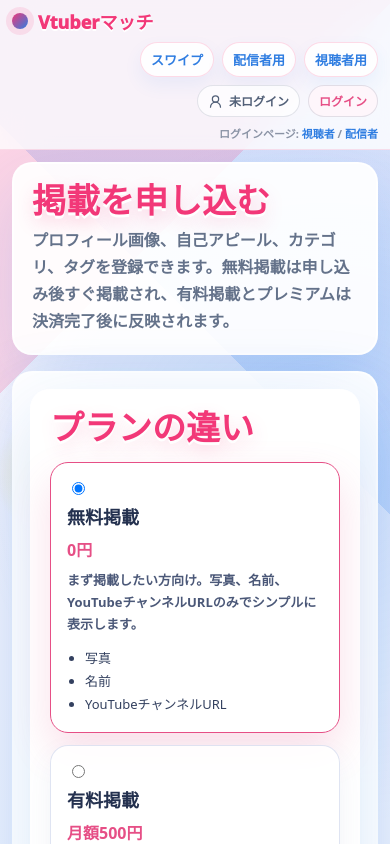
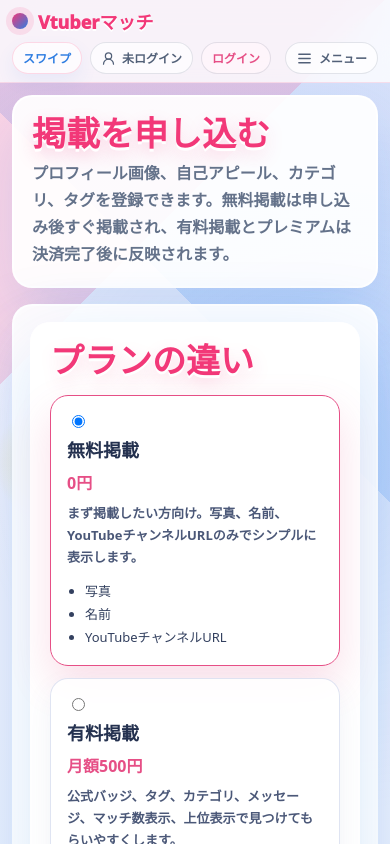
Before and after one commit to sukebo700-git/vtuber-match, a Next.js app: page /apply in a window 390 px wide. Shown: the top 844 px of the page. Built offline with nearby package versions, Linux system fonts and the light colour scheme.

Commit message:
Update login header menu

```diff
--- a/app/globals.css
+++ b/app/globals.css
@@ -193,41 +193,37 @@ button {
 }
 
 .header-auth-block {
-  display: inline-flex;
-  flex-direction: column;
+  display: flex;
   align-items: center;
+  justify-content: flex-end;
+  flex-wrap: wrap;
   gap: 8px;
   margin-left: auto;
 }
 
-.global-nav {
-  display: flex;
-  gap: 8px;
-  justify-content: flex-end;
-}
-
-.header-auth-row {
-  display: flex;
-  align-items: center;
-  justify-content: flex-end;
-  gap: 8px;
-  width: 100%;
-}
-
+.header-main-link,
 .header-user-name,
-.header-auth-action {
-  min-height: 32px;
+.header-auth-action,
+.header-menu-button {
+  min-height: 36px;
   display: inline-flex;
   align-items: center;
+  justify-content: center;
   gap: 6px;
   border: 1px solid rgba(100, 114, 138, 0.18);
   border-radius: 999px;
-  padding: 6px 11px;
+  padding: 7px 12px;
   background: rgba(255, 255, 255, 0.72);
   color: #526078;
   font-size: 13px;
   font-weight: 800;
   white-space: nowrap;
+}
+
+.header-main-link {
+  border-color: rgba(242, 56, 120, 0.18);
+  color: var(--blue);
+  box-shadow: 0 8px 18px rgba(47, 125, 225, 0.08);
 }
 
 .header-auth-action {
@@ -236,18 +232,51 @@ button {
   cursor: pointer;
 }
 
-.header-login-links {
-  color: #8a93a5;
-  font-size: 11px;
-  font-weight: 800;
-  white-space: nowrap;
+.header-menu-wrap {
+  position: relative;
+  z-index: 40;
 }
 
-.header-login-links a {
-  color: var(--blue);
+.header-menu-button {
+  color: #526078;
+  cursor: pointer;
 }
 
-.global-nav a,
+.header-menu-panel {
+  position: absolute;
+  top: calc(100% + 8px);
+  right: 0;
+  width: 220px;
+  display: grid;
+  gap: 6px;
+  border: 1px solid rgba(100, 114, 138, 0.16);
+  border-radius: 18px;
+  padding: 10px;
+  background: rgba(255, 255, 255, 0.96);
+  box-shadow: var(--shadow);
+}
+
+.header-menu-panel a,
+.header-menu-panel button {
+  width: 100%;
+  min-height: 38px;
+  border: 0;
+  border-radius: 12px;
+  padding: 9px 10px;
+  background: rgba(245, 248, 255, 0.88);
+  color: #526078;
+  font-size: 13px;
+  font-weight: 900;
+  text-align: left;
+  cursor: pointer;
+}
+
+.header-menu-panel a:hover,
+.header-menu-panel button:hover {
+  background: rgba(255, 235, 246, 0.95);
+  color: #e64f86;
+}
+
 .mini-button {
   min-height: 38px;
   border: 1px solid rgba(242, 56, 120, 0.18);
@@ -1084,6 +1113,12 @@ button {
   font-weight: 720;
 }
 
+.login-select-grid {
+  width: min(760px, calc(100% - 32px));
+  margin: 20px auto 64px;
+  grid-template-columns: repeat(2, minmax(0, 1fr));
+}
+
 .report-section {
   display: grid;
   gap: 14px;
@@ -1180,35 +1215,29 @@ button {
     font-size: 18px;
   }
 
-  .global-nav a {
-    min-height: 34px;
-    padding: 7px 10px;
-    font-size: 13px;
-  }
-
   .header-auth-block {
     order: 3;
     width: 100%;
     margin-left: 0;
-    align-items: stretch;
-  }
-
-  .global-nav,
-  .header-auth-row {
     justify-content: flex-end;
     flex-wrap: wrap;
   }
 
+  .header-main-link,
   .header-user-name,
-  .header-auth-action {
+  .header-auth-action,
+  .header-menu-button {
     min-height: 32px;
     padding: 6px 10px;
     font-size: 12px;
   }
 
-  .header-login-links {
-    width: 100%;
-    text-align: right;
+  .header-menu-wrap {
+    margin-left: auto;
+  }
+
+  .header-menu-panel {
+    width: min(240px, calc(100vw - 24px));
   }
 
   .main {
--- a/components/HeaderAuthStatus.tsx
+++ b/components/HeaderAuthStatus.tsx
@@ -1,114 +1,193 @@
 "use client";
 
-import { useEffect, useState } from "react";
-import { LogOut, UserRound } from "lucide-react";
+import { LogOut, Menu, UserRound } from "lucide-react";
+import { useEffect, useMemo, useState } from "react";
 
-type LoginState = {
+type HeaderLoginState = {
+  id?: string;
   type: "creator" | "viewer";
-  name: string;
+  name?: string;
   email?: string;
 };
 
-const viewerAuthKey = "vtuber-match-viewer-auth";
-const viewerProfileKey = "vtuber-match-viewer-profile";
+type ViewerProfileLike = HeaderLoginState & {
+  display_name?: string;
+  youtube_display_name?: string;
+};
 
-export function HeaderAuthStatus() {
-  const [login, setLogin] = useState<LoginState | null>(null);
-
-  useEffect(() => {
-    function refresh() {
-      const nextLogin = readLoginState();
-      setLogin(nextLogin);
-      document.body.classList.toggle("creator-auth", nextLogin?.type === "creator");
-      document.body.classList.toggle("viewer-auth", nextLogin?.type === "viewer");
-    }
-
-    refresh();
-    window.addEventListener("storage", refresh);
-    window.addEventListener("vtuber-match-auth-changed", refresh);
-    return () => {
-      window.removeEventListener("storage", refresh);
-      window.removeEventListener("vtuber-match-auth-changed", refresh);
-      document.body.classList.remove("creator-auth", "viewer-auth");
-    };
-  }, []);
-
-  function logout() {
-    [
+const CREATOR_KEYS = [
+  "vtuber-match-creator-id",
   "vtuber-match-creator-login-id",
   "vtuber-match-creator-email",
   "vtuber-match-creator-name",
+  "vtuber-match-creator-auth",
   "vtuber-match-creator-application-id",
   "vtuber-match-creator-streamer-id",
   "vtuber-match-creator-plan",
+];
+
+const VIEWER_KEYS = [
+  "vtuber-match-viewer-id",
+  "vtuber-match-viewer-email",
+  "vtuber-match-viewer-name",
   "vtuber-match-viewer-auth",
-      "vtuber-match-viewer-id",
-      "vtuber-match-viewer-profile"
-    ].forEach((key) => localStorage.removeItem(key));
-    setLogin(null);
-    document.body.classList.remove("creator-auth", "viewer-auth");
-    window.dispatchEvent(new Event("vtuber-match-auth-changed"));
+  "vtuber-match-viewer-profile",
+];
+
+function readJson<T>(value: string | null): T | null {
+  if (!value) return null;
+  try {
+    return JSON.parse(value) as T;
+  } catch {
+    return null;
+  }
 }
 
-  const label = login ? login.name || login.email || "ログイン中" : "未ログイン";
+function readLoginState(): HeaderLoginState | null {
+  if (typeof window === "undefined") return null;
 
-  return (
-    <div className="header-auth-block" aria-label="ログイン状態">
-      <nav className="global-nav" aria-label="メイン">
-        <a href="/">スワイプ</a>
-        <a href="/creator">配信者用</a>
-        <a href="/viewer">視聴者用</a>
-      </nav>
-      <div className="header-auth-row">
-        <span className="header-user-name">
-          <UserRound size={15} />
-          {label}
-        </span>
-        {login ? (
-          <button className="header-auth-action" type="button" onClick={logout}>
-            <LogOut size={15} />
-            ログアウト
-          </button>
-        ) : (
-          <a className="header-auth-action" href="/viewer/login">ログイン</a>
-        )}
-        <span className="header-login-links">
-          ログインページ: <a href="/viewer/login">視聴者</a> / <a href="/creator/login">配信者</a>
-        </span>
-      </div>
-    </div>
-  );
-}
+  const creatorAuth = readJson<HeaderLoginState>(localStorage.getItem("vtuber-match-creator-auth"));
+  const creatorId =
+    localStorage.getItem("vtuber-match-creator-id") ||
+    localStorage.getItem("vtuber-match-creator-login-id") ||
+    creatorAuth?.id;
+  const creatorEmail = localStorage.getItem("vtuber-match-creator-email") || creatorAuth?.email;
+  const creatorName = localStorage.getItem("vtuber-match-creator-name") || creatorAuth?.name;
 
-function readLoginState(): LoginState | null {
-  const creatorEmail = localStorage.getItem("vtuber-match-creator-email") || "";
-  if (creatorEmail) {
+  if (creatorId || creatorEmail || creatorName) {
     return {
+      id: creatorId || undefined,
       type: "creator",
-      name: localStorage.getItem("vtuber-match-creator-name") || creatorEmail,
-      email: creatorEmail
+      name: creatorName || undefined,
+      email: creatorEmail || undefined,
     };
   }
 
-  const viewerAuth = safeParse(localStorage.getItem(viewerAuthKey));
-  const viewerProfile = safeParse(localStorage.getItem(viewerProfileKey));
-  const viewerName = viewerAuth?.name || viewerProfile?.display_name || viewerProfile?.youtube_display_name || viewerAuth?.email || "";
-  if (viewerName) {
+  const viewerAuth = readJson<HeaderLoginState>(localStorage.getItem("vtuber-match-viewer-auth"));
+  const viewerProfile = readJson<ViewerProfileLike>(localStorage.getItem("vtuber-match-viewer-profile"));
+  const viewerId = localStorage.getItem("vtuber-match-viewer-id") || viewerAuth?.id || viewerProfile?.id;
+  const viewerEmail = localStorage.getItem("vtuber-match-viewer-email") || viewerAuth?.email || viewerProfile?.email;
+  const viewerName =
+    localStorage.getItem("vtuber-match-viewer-name") ||
+    viewerAuth?.name ||
+    viewerProfile?.name ||
+    viewerProfile?.display_name ||
+    viewerProfile?.youtube_display_name;
+
+  if (viewerId || viewerEmail || viewerName) {
     return {
+      id: viewerId || undefined,
       type: "viewer",
-      name: viewerName,
-      email: viewerAuth?.email || viewerProfile?.email
+      name: viewerName || undefined,
+      email: viewerEmail || undefined,
     };
   }
 
   return null;
 }
 
-function safeParse(value: string | null) {
-  if (!value) return null;
-  try {
-    return JSON.parse(value) as Record<string, string>;
-  } catch {
-    return null;
+export function HeaderAuthStatus() {
+  const [login, setLogin] = useState<HeaderLoginState | null>(null);
+  const [menuOpen, setMenuOpen] = useState(false);
+
+  useEffect(() => {
+    const refresh = () => setLogin(readLoginState());
+    refresh();
+    window.addEventListener("storage", refresh);
+    window.addEventListener("focus", refresh);
+    window.addEventListener("vtuber-match-auth-changed", refresh);
+    return () => {
+      window.removeEventListener("storage", refresh);
+      window.removeEventListener("focus", refresh);
+      window.removeEventListener("vtuber-match-auth-changed", refresh);
+    };
+  }, []);
+
+  const statusLabel = useMemo(() => {
+    if (!login) return "未ログイン";
+    return login.name || login.email || login.id || "ログイン中";
+  }, [login]);
+
+  const menuItems = useMemo(() => {
+    if (login?.type === "creator") {
+      return [
+        { href: "/creator/edit", label: "プロフィール編集" },
+        { href: "/creator/upgrade", label: "アップグレード" },
+        { href: "/creator", label: "配信者用ページ" },
+      ];
     }
+
+    if (login?.type === "viewer") {
+      return [
+        { href: "/viewer", label: "視聴者プロフィール" },
+        { href: "/viewer/upgrade", label: "応援プラン" },
+        { href: "/", label: "スワイプへ戻る" },
+      ];
     }
+
+    return [
+      { href: "/login", label: "ログイン" },
+      { href: "/creator", label: "配信者用" },
+      { href: "/viewer", label: "視聴者用" },
+    ];
+  }, [login]);
+
+  const logout = () => {
+    [...CREATOR_KEYS, ...VIEWER_KEYS].forEach((key) => localStorage.removeItem(key));
+    setLogin(null);
+    setMenuOpen(false);
+    window.dispatchEvent(new Event("vtuber-match-auth-changed"));
+  };
+
+  return (
+    <div className="header-auth-block" aria-label="ログイン状態とメニュー">
+      <a className="header-main-link" href="/">
+        スワイプ
+      </a>
+
+      <span className="header-user-name" title={statusLabel}>
+        <UserRound size={15} aria-hidden />
+        {statusLabel}
+      </span>
+
+      {login ? (
+        <button className="header-auth-action" type="button" onClick={logout}>
+          <LogOut size={15} aria-hidden />
+          ログアウト
+        </button>
+      ) : (
+        <a className="header-auth-action" href="/login">
+          ログイン
+        </a>
+      )}
+
+      <div className="header-menu-wrap">
+        <button
+          className="header-menu-button"
+          type="button"
+          aria-expanded={menuOpen}
+          aria-haspopup="menu"
+          onClick={() => setMenuOpen((current) => !current)}
+        >
+          <Menu size={17} aria-hidden />
+          メニュー
+        </button>
+
+        {menuOpen ? (
+          <div className="header-menu-panel" role="menu">
+            {menuItems.map((item) => (
+              <a key={item.href} href={item.href} role="menuitem">
+                {item.label}
+              </a>
+            ))}
+            {login ? (
+              <button type="button" role="menuitem" onClick={logout}>
+                ログアウト
+              </button>
+            ) : null}
+          </div>
+        ) : null}
+      </div>
+    </div>
+  );
+}
```
Also changed, not shown: app/login/page.tsx (added, +34 -0 lines). Lines whose indentation alone changed are shown as unchanged.
